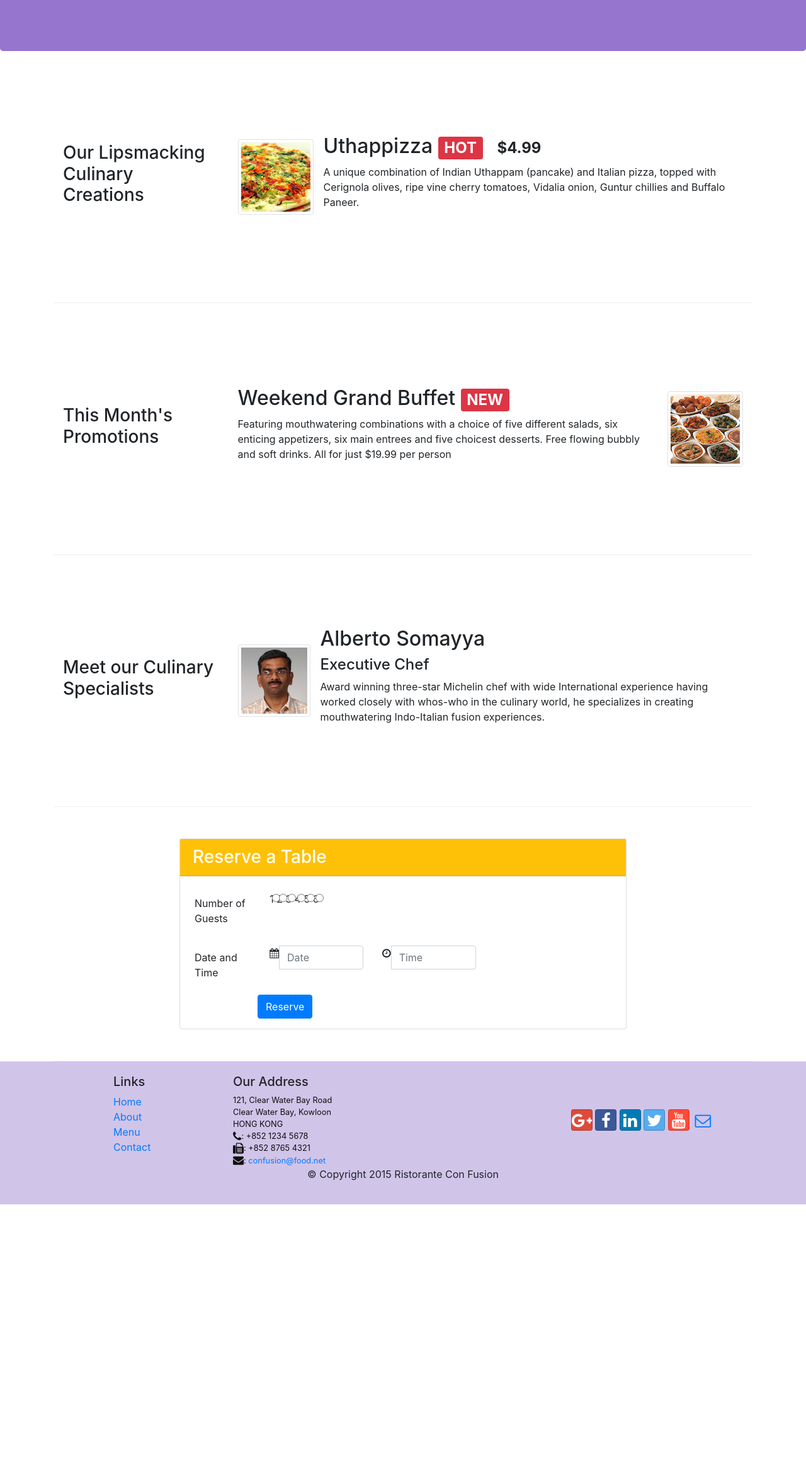
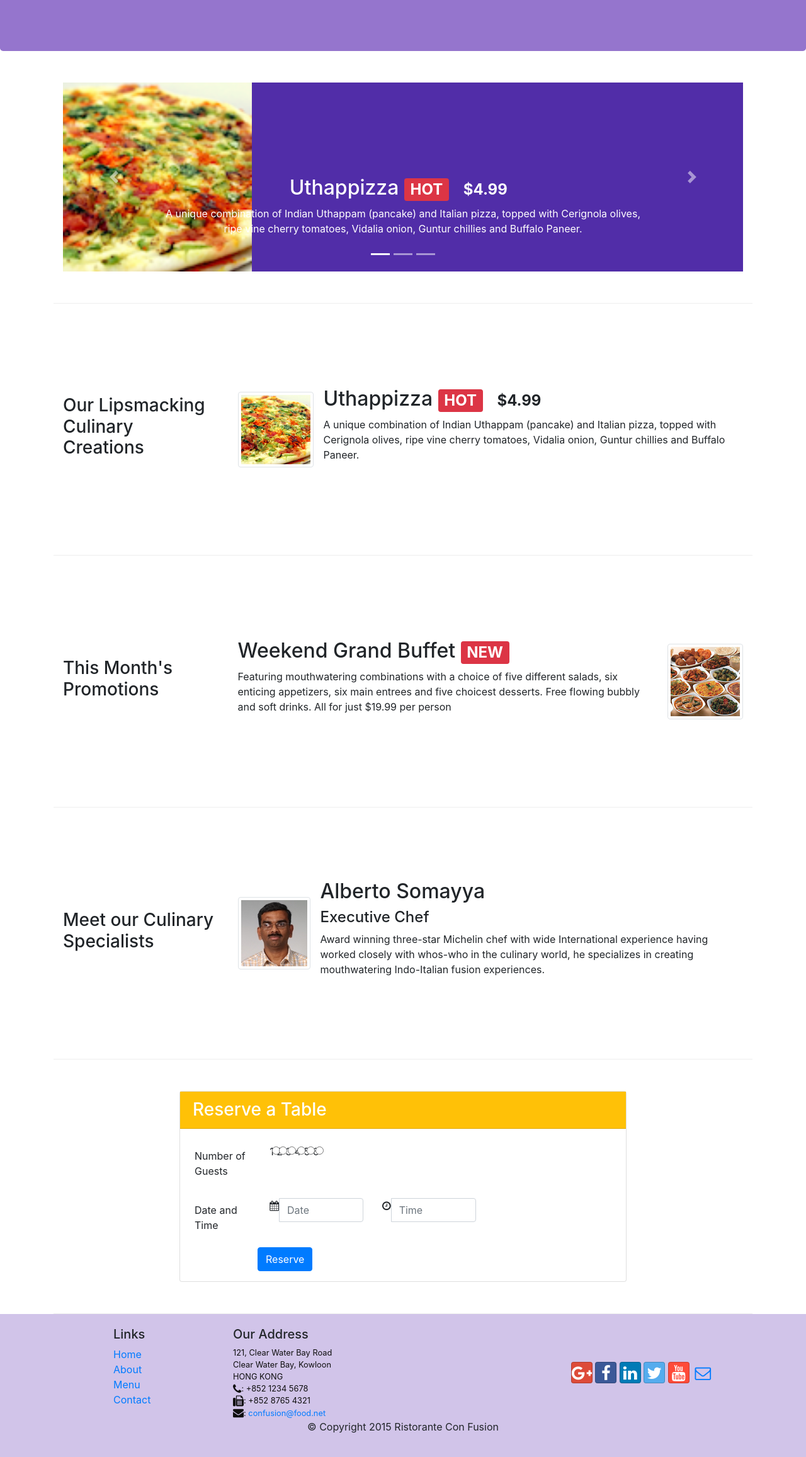
Before and after one commit to AllaSydoriak/coursera, a web app: file Front-End Web UI Frameworks and Tools/Bootstrap4/conFusion/index.html in a window 1280 px wide. Shown: the part 253-2566 px from the top of the page at 63% size. Before the commit the page ends 2165 px from the top, so only its background shows below. Run offline with its HTML, style and script files only (its server is not run), Linux system fonts and the light colour scheme; some libraries are stand-ins or nearby versions.

Commit message:
Carousel

```diff
--- a/Front-End Web UI Frameworks and Tools/Bootstrap4/conFusion/css/styles.css
+++ b/Front-End Web UI Frameworks and Tools/Bootstrap4/conFusion/css/styles.css
@@ -44,3 +44,16 @@ body{
     border-bottom: 1px solid #ddd;
     padding: 10px;
 }
+
+.carousel {
+    background:#512DA8;
+}
+.carousel-item {
+  height: 300px;
+}
+.carousel-item img {
+    position: absolute;
+    top: 0;
+    left: 0;
+    min-height: 300px;
+}
--- a/Front-End Web UI Frameworks and Tools/Bootstrap4/conFusion/index.html
+++ b/Front-End Web UI Frameworks and Tools/Bootstrap4/conFusion/index.html
@@ -90,6 +90,58 @@
     </header>
 
     <div class="container">
+      <div class="row row-content">
+           <div class="col">
+             <div id="mycarousel" class="carousel slide" data-ride="carousel">
+               <div class="carousel-inner" role="listbox">
+                 <div class="carousel-item active">
+                     <img class="d-block img-fluid"
+                         src="img/uthappizza.png" alt="Uthappizza">
+                     <div class="carousel-caption d-none d-md-block">
+                         <h2>Uthappizza <span class="badge badge-danger">HOT</span> <span class="badge badge-pill badge-default">$4.99</span></h2>
+                         <p class="hidden-xs-down">A unique combination of Indian Uthappam (pancake) and
+                           Italian pizza, topped with Cerignola olives, ripe vine
+                           cherry tomatoes, Vidalia onion, Guntur chillies and
+                           Buffalo Paneer.</p>
+                     </div>
+                 </div>
+                 <div class="carousel-item">
+                    <img class="d-block img-fluid"
+                          src="img/buffet.png" alt="buffet" >
+                    <div class="carousel-caption d-none d-md-block">
+                      <h2 class="mt-0">Weekend Grand Buffet <span class="badge badge-danger">NEW</span></h2>
+                      <p class="hidden-xs-down">Featuring mouthwatering combinations with a choice of five different salads, six enticing appetizers,
+                        six main entrees and five choicest desserts. Free flowing bubbly and soft drinks. All for just $19.99 per person </p>
+                    </div>
+                 </div>
+                 <div class="carousel-item">
+                   <img class="d-block img-fluid"
+                        src="img/alberto.png" alt="Alberto Somayya">
+                    <div class="carousel-caption d-none d-md-block">
+                        <h2 class="mt-0">Alberto Somayya</h2>
+                        <h4>Executive Chef</h4>
+                        <p class="hidden-xs-down">Award winning three-star Michelin chef with wide
+                         International experience having worked closely with
+                         whos-who in the culinary world, he specializes in
+                          creating mouthwatering Indo-Italian fusion experiences.
+                         </p>
+                    </div>
+                 </div>
+                 <a class="carousel-control-prev" href="#mycarousel" role="button" data-slide="prev">
+                      <span class="carousel-control-prev-icon"></span>
+                 </a>
+                 <a class="carousel-control-next" href="#mycarousel" role="button" data-slide="next">
+                      <span class="carousel-control-next-icon"></span>
+                 </a>
+              </div>
+              <ol class="carousel-indicators">
+                        <li data-target="#mycarousel" data-slide-to="0" class="active"></li>
+                        <li data-target="#mycarousel" data-slide-to="1"></li>
+                        <li data-target="#mycarousel" data-slide-to="2"></li>
+              </ol>
+             </div>
+           </div>
+       </div>
         <div class="row row-content align-items-center">
             <div class="col-sm-4 col-md-3 flex-last">
                 <h3>Our Lipsmacking Culinary Creations</h3>
```
